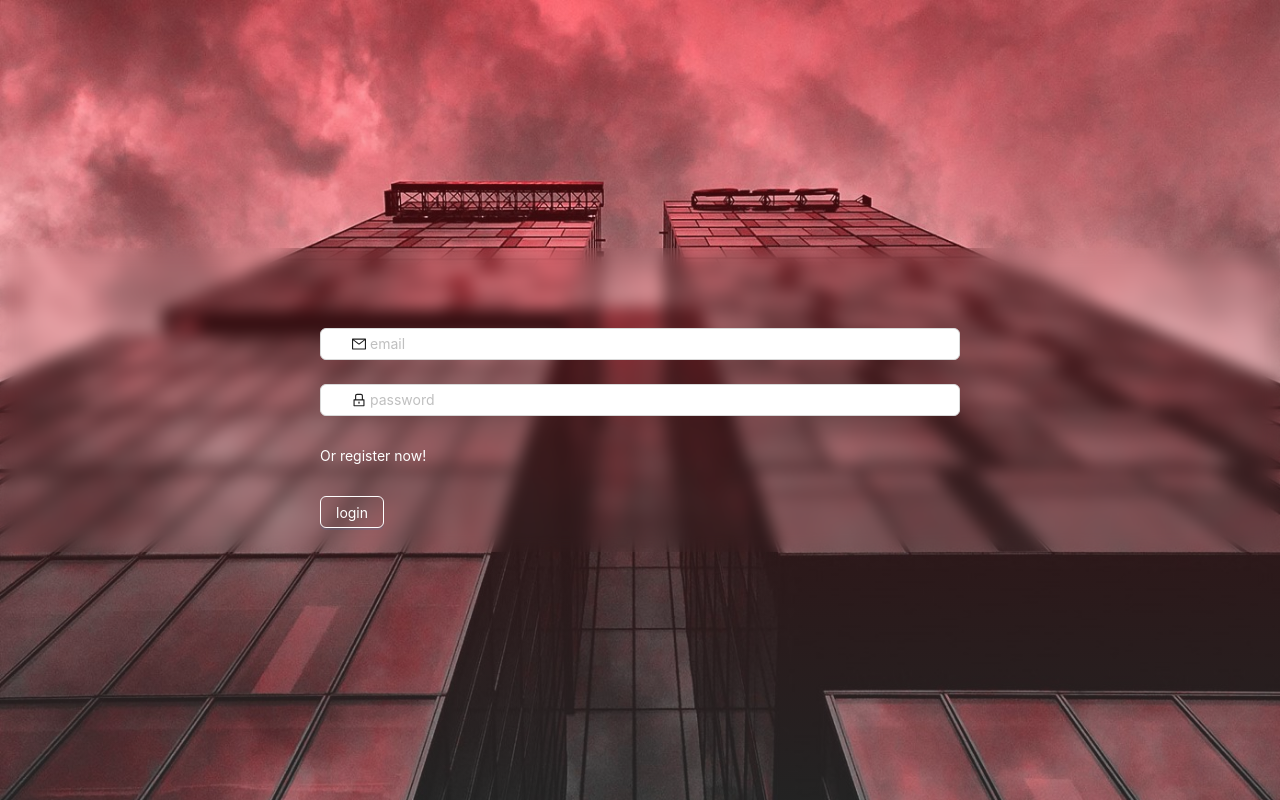
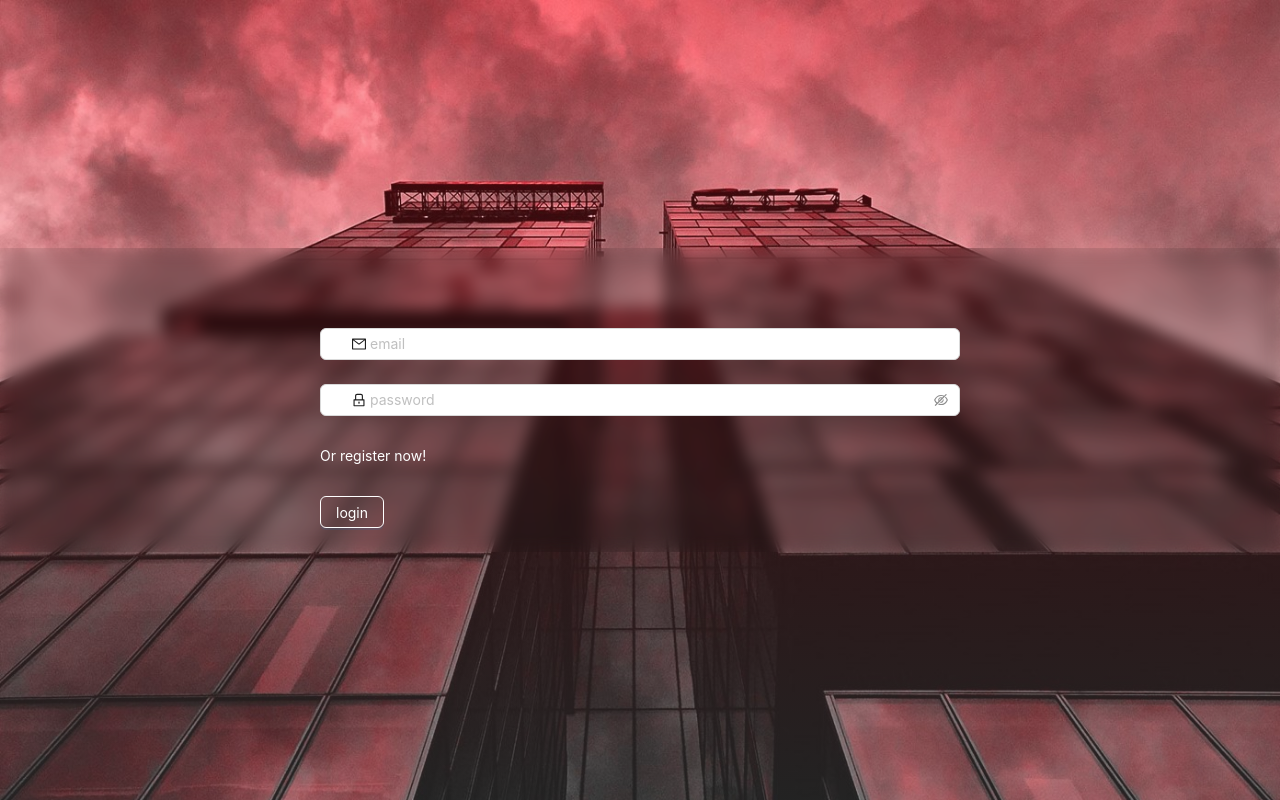
Before and after one commit to gitiklar/new-project-files, a React (Create React App) app in the folder client/: page /login in a window 1280 px wide. Built offline with nearby package versions, Linux system fonts and the light colour scheme.

Commit message:
login page init

```diff
--- a/client/src/pages/Login.jsx
+++ b/client/src/pages/Login.jsx
@@ -2,6 +2,8 @@ import React from "react";
 import { Link } from "react-router-dom";
 import { Button, Form, Input } from "antd";
 import { MailOutlined, LockOutlined } from "@ant-design/icons";
+
+import { isPasswordCorrect } from "../utils/passwordValidation";
 
 const Login = () => {
   const onLogin = (loginFormData) => {};
@@ -12,7 +14,10 @@ const Login = () => {
         <Form dir="ltr" name="normal_login" className="form" onFinish={onLogin}>
           <Form.Item
             name="email"
-            rules={[{ required: true, message: "Please enter email!" }]}
+            rules={[
+              { required: true, message: "Please enter email!" },
+              { type: "email", message: "The input is not valid E-mail!" },
+            ]}
           >
             <Input
               prefix={<MailOutlined className="site-form-item-icon" />}
@@ -21,9 +26,27 @@ const Login = () => {
           </Form.Item>
           <Form.Item
             name="password"
-            rules={[{ required: true, message: "Please enter password!" }]}
+            rules={[
+              {
+                required: true,
+                message: "Please enter password!",
+                min: 6,
+                message: "The password must be at least 6 characters long!",
+              },
+              {
+                validator: (_, value) => {
+                  if (!value || isPasswordCorrect(value)) {
+                    return Promise.resolve();
+                  } else {
+                    return Promise.reject(
+                      '"The password must include a special character, numeric character and an alphabetic character!"'
+                    );
+                  }
+                },
+              },
+            ]}
           >
-            <Input
+            <Input.Password
               prefix={<LockOutlined className="site-form-item-icon" />}
               type="password"
               placeholder="password"
--- a/client/src/styles/login.scss
+++ b/client/src/styles/login.scss
@@ -18,7 +18,7 @@
     display: flex;
     align-items: center;
     justify-content: center;
-    backdrop-filter: blur(8px);
+    backdrop-filter: blur(8px) brightness(0.8);
 
     .form {
       width: 50vw;
--- /dev/null
+++ b/client/src/utils/passwordValidation.js
@@ -0,0 +1,4 @@
+export const isPasswordCorrect = (password) =>
+  /[A-Za-z]/.test(password) &&
+  /[0-9]/.test(password) &&
+  /[!@#$%^&*(){}[\]<>?/|.:;_-]/.test(password);
```
